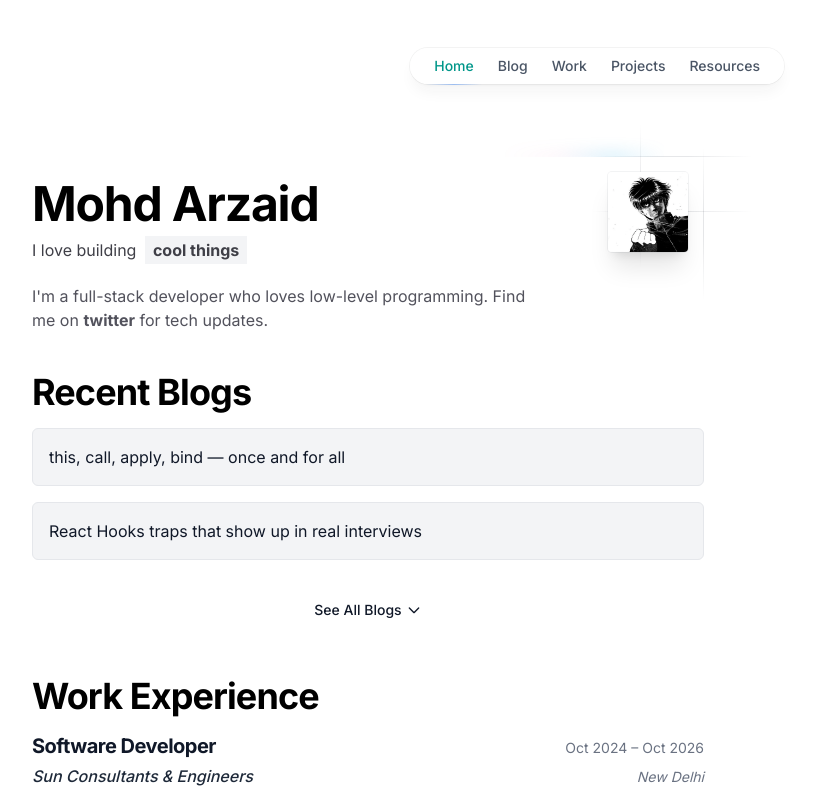
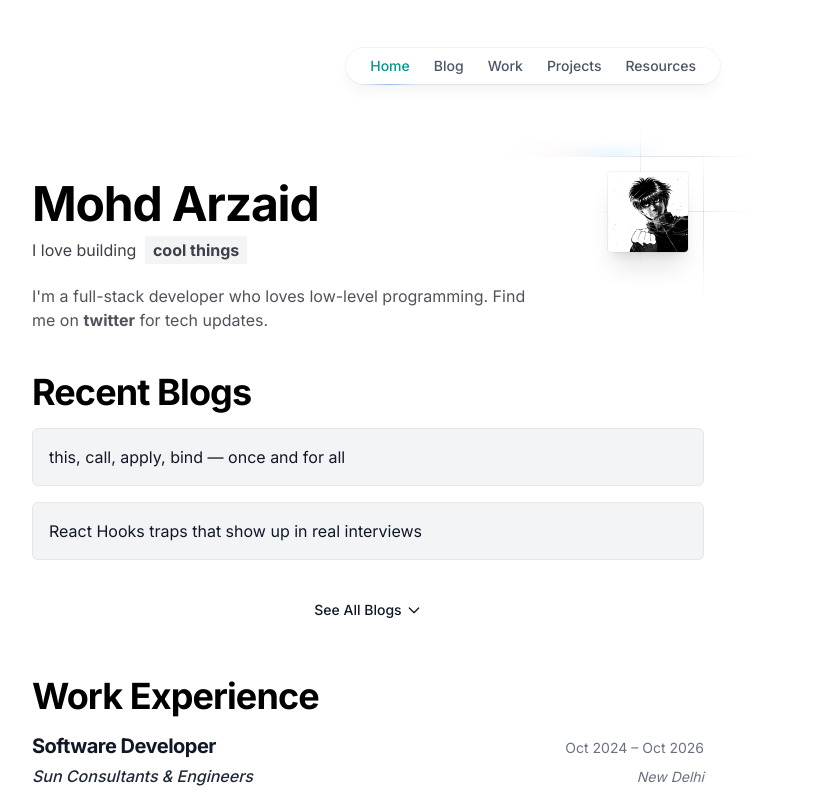
Before and after one commit to Mohd-Arzaid/arzaid, a Next.js app: page / in a window 1280 px wide. Shown: the top 800 px of the page, without its empty margins (272-1088 px from the left). Built offline with nearby package versions, Linux system fonts and the light colour scheme.

Commit message:
Refactor Navbar component: adjust layout and styling for improved responsiveness and visual consistency. Update structure to enhance mobile and desktop rendering of navigation links.

```diff
--- a/src/components/Navbar.jsx
+++ b/src/components/Navbar.jsx
@@ -26,7 +26,8 @@ export default function Navbar() {
   ];
 
   return (
-    <nav className="sticky-nav flex justify-end items-center max-w-4xl w-full p-8 mt-0 mb-0 md:mt-4 md:mb-10 mx-auto bg-white/60">
+    <nav className="sticky-nav w-full mt-0 mb-0 md:mt-4 md:mb-10 bg-white/60">
+      <div className="max-w-3xl w-full mx-auto flex justify-end items-center p-8">
         <a href="#skip" className="sr-only focus:not-sr-only">
           Skip to content
         </a>
@@ -40,6 +41,7 @@ export default function Navbar() {
         </div>
         <div className="block sm:hidden">
           <Mobile links={mobileLinks} />
+        </div>
       </div>
     </nav>
   );
```
Lines whose indentation alone changed are shown as unchanged.
